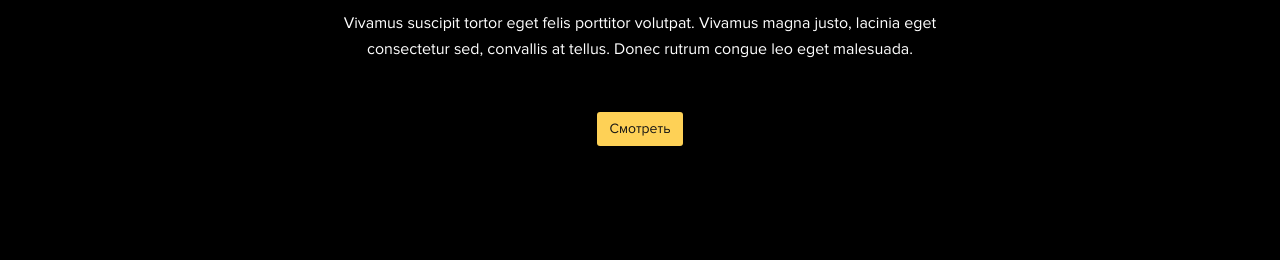
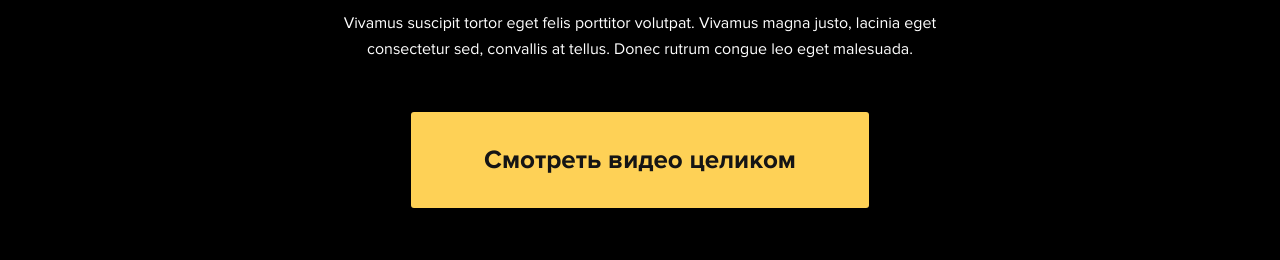
Before and after one commit to testshamashov/testshamashov.github.io, a plain HTML site: page index.html in a window 1280 px wide. Shown: the part 540-800 px from the top of the page. Drawn offline with Linux system fonts and the light colour scheme.

Commit message:
first commit

```diff
--- a/assets/css/style-menu.css
+++ b/assets/css/style-menu.css
@@ -568,6 +568,21 @@
 #hero-banner {
   height: 100vh;
 }
+.video-bg #customElement:before {
+  display: block;
+  position: absolute;
+  top: 0;
+  bottom: 0;
+  left: 0;
+  right: 0;
+  content: '';
+  background-color: rgba(0, 0, 0, 0.7);
+  z-index: 2;
+}
+#hero-banner .banner {
+  position: relative;
+  z-index: 3;
+}
 .fancybox-slide--video .fancybox-content,
 .fancybox-slide--video .fancybox-iframe {
   background: #f9f9f9;
@@ -577,6 +592,8 @@
   padding: 15px;
   border-radius: 4px;
   overflow: visible;
+  margin: 100px auto;
+  height: calc(100% - 200px);
 }
 .fancybox-button--close {
   float: none;
--- a/assets/css/style.css
+++ b/assets/css/style.css
@@ -189,7 +189,12 @@ hr {
   -webkit-border-radius: 0;
   border-radius: 0;
   -webkit-transition: all 0.3s;
-  transition: all 0.3s; }
+  transition: all 0.3s;
+  outline: none; }
+
+.btn:focus {
+  outline: none !important;
+}
 
 .btn-primary {
   color: #ffffff;
--- a/index.html
+++ b/index.html
@@ -264,7 +264,7 @@
                   <div class="banner text-center white">
                       <h1>Bangladesh <br/> The Land of<br/> <span>Stories & RIvers</span></h1>
                       <p>Vivamus suscipit tortor eget felis porttitor volutpat. Vivamus magna justo, lacinia eget<br/> consectetur sed, convallis at tellus. Donec rutrum congue leo eget malesuada.</p>
-                      <a data-fancybox href="https://www.youtube.com/watch?v=5bmmEm9-dLk" class="btn btn-big">Смотреть</a>
+                      <a data-fancybox href="https://www.youtube.com/watch?v=5bmmEm9-dLk" class="btn btn-big"><span class="qb-btn-text bold">Смотреть видео целиком</span></a>
                   </div>
               </div>
           </div>
```
